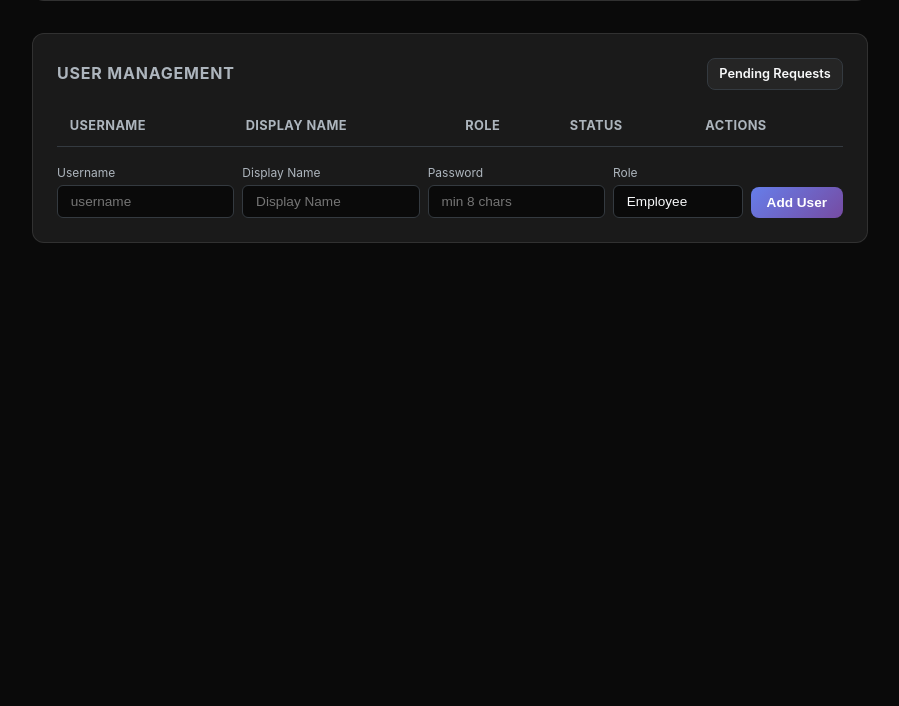
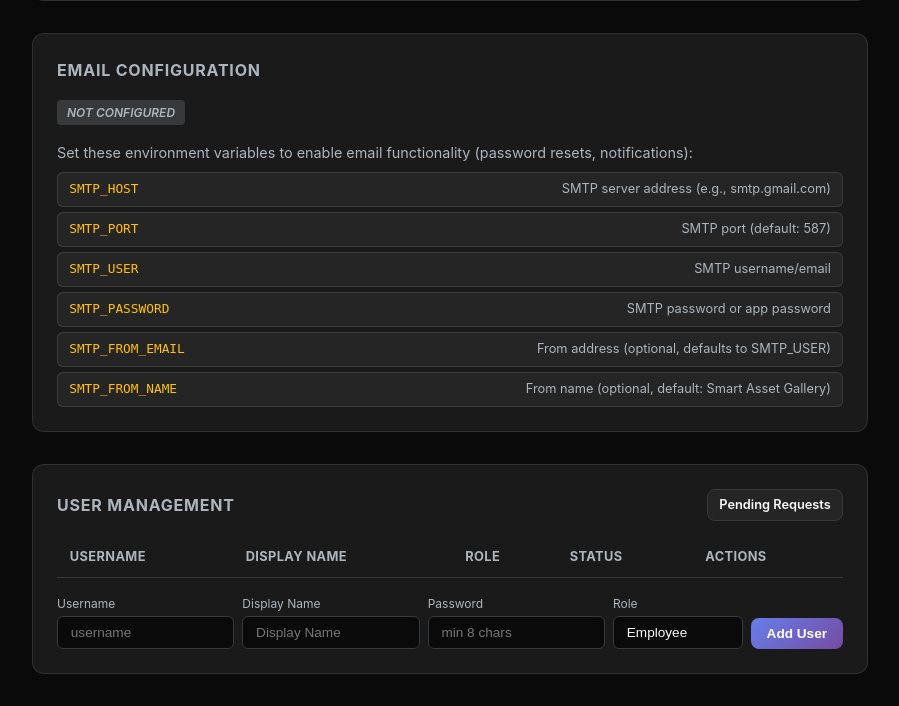
Before and after one commit to filmdc/smart-social-gallery-poster, a Python web app: template templates/social/settings.html in a window 1280 px wide. Shown: the part 686-1392 px from the top of the page, without its empty margins (190-1089 px from the left). Before the commit the page ends 929 px from the top, so only its background shows below. Run offline with Jinja, Linux system fonts and the light colour scheme; the template is opened without the code that fills it, so the values that code supplies are empty.

Commit message:
Add email configuration UI to Settings page
- Add Email Configuration section showing SMTP status
- Show configured SMTP host and from address when email is set up
- Display required environment variables when not configured
- Add "Send Test Email" button to verify SMTP settings work
- Add /email/test API endpoint for sending test emails
- Reuse existing email.py module which already supports:
  - Registration notifications
  - Password reset emails
  - Approval/denial notifications

Environment variables for email:
- SMTP_HOST, SMTP_PORT, SMTP_USER, SMTP_PASSWORD (required)
- SMTP_FROM_EMAIL, SMTP_FROM_NAME (optional)

https://claude.ai/code/session_01FQWjTegyTzRo9XpFtXYbS4

```diff
--- a/templates/social/settings.html
+++ b/templates/social/settings.html
@@ -726,6 +726,70 @@
             </div>
         </div>
 
+        <!-- Email Configuration -->
+        <div class="section">
+            <h2>Email Configuration</h2>
+
+            {% if email_configured %}
+            <div class="sp-status-row">
+                <span class="sp-status connected">Configured</span>
+                <span style="color:var(--text-muted);font-size:0.85rem;">{{ email_host }}</span>
+            </div>
+
+            <div class="sp-config-grid">
+                <div class="sp-config-item">
+                    <span class="sp-config-label">From Address</span>
+                    <span class="sp-config-value">{{ email_from }}</span>
+                </div>
+                <div class="sp-config-item">
+                    <span class="sp-config-label">SMTP Server</span>
+                    <span class="sp-config-value">{{ email_host }}</span>
+                </div>
+            </div>
+
+            <div class="sp-actions">
+                <input type="email" id="test-email-address" placeholder="Enter email to test..."
+                       style="padding:0.5rem 0.8rem;background:var(--bg-color);border:1px solid var(--border-color);border-radius:6px;color:var(--text-color);font-size:0.85rem;width:250px;">
+                <button class="btn btn-secondary" id="email-test-btn" onclick="sendTestEmail()">Send Test Email</button>
+            </div>
+            <div id="email-result" class="sp-result" style="display:none;"></div>
+
+            {% else %}
+            <div class="sp-status-row">
+                <span class="sp-status not-configured">Not Configured</span>
+            </div>
+            <p style="color:var(--text-muted);font-size:0.9rem;margin:0.8rem 0 0.5rem;">
+                Set these environment variables to enable email functionality (password resets, notifications):
+            </p>
+            <div class="sp-env-list">
+                <div class="sp-env-item">
+                    <code>SMTP_HOST</code>
+                    <span>SMTP server address (e.g., smtp.gmail.com)</span>
+                </div>
+                <div class="sp-env-item">
+                    <code>SMTP_PORT</code>
+                    <span>SMTP port (default: 587)</span>
+                </div>
+                <div class="sp-env-item">
+                    <code>SMTP_USER</code>
+                    <span>SMTP username/email</span>
+                </div>
+                <div class="sp-env-item">
+                    <code>SMTP_PASSWORD</code>
+                    <span>SMTP password or app password</span>
+                </div>
+                <div class="sp-env-item">
+                    <code>SMTP_FROM_EMAIL</code>
+                    <span>From address (optional, defaults to SMTP_USER)</span>
+                </div>
+                <div class="sp-env-item">
+                    <code>SMTP_FROM_NAME</code>
+                    <span>From name (optional, default: Smart Asset Gallery)</span>
+                </div>
+            </div>
+            {% endif %}
+        </div>
+
         <!-- Categories Management -->
         {% if current_user.can_post_without_approval %}
         <div class="section">
@@ -1297,6 +1361,51 @@
         if (e.target.id === 'sp-folder-modal') closeSpFolderBrowser();
     });
 
+    // Email test functionality
+    function sendTestEmail() {
+        const emailInput = document.getElementById('test-email-address');
+        const btn = document.getElementById('email-test-btn');
+        const result = document.getElementById('email-result');
+        const toEmail = emailInput.value.trim();
+
+        if (!toEmail) {
+            result.style.display = 'block';
+            result.className = 'sp-result error';
+            result.textContent = 'Please enter an email address';
+            return;
+        }
+
+        btn.disabled = true;
+        btn.textContent = 'Sending...';
+        result.style.display = 'block';
+        result.className = 'sp-result info';
+        result.textContent = 'Sending test email...';
+
+        fetch('/galleryout/social/email/test', {
+            method: 'POST',
+            headers: {'Content-Type': 'application/json'},
+            body: JSON.stringify({to_email: toEmail})
+        })
+        .then(r => r.json())
+        .then(data => {
+            if (data.success) {
+                result.className = 'sp-result success';
+                result.textContent = data.message || 'Test email sent successfully!';
+            } else {
+                result.className = 'sp-result error';
+                result.textContent = data.error || 'Failed to send test email';
+            }
+        })
+        .catch(err => {
+            result.className = 'sp-result error';
+            result.textContent = 'Error: ' + err;
+        })
+        .finally(() => {
+            btn.disabled = false;
+            btn.textContent = 'Send Test Email';
+        });
+    }
+
     function addUser(e) {
         e.preventDefault();
         const data = {
```
Also changed, not shown: social/routes.py (+79 -1 lines).
